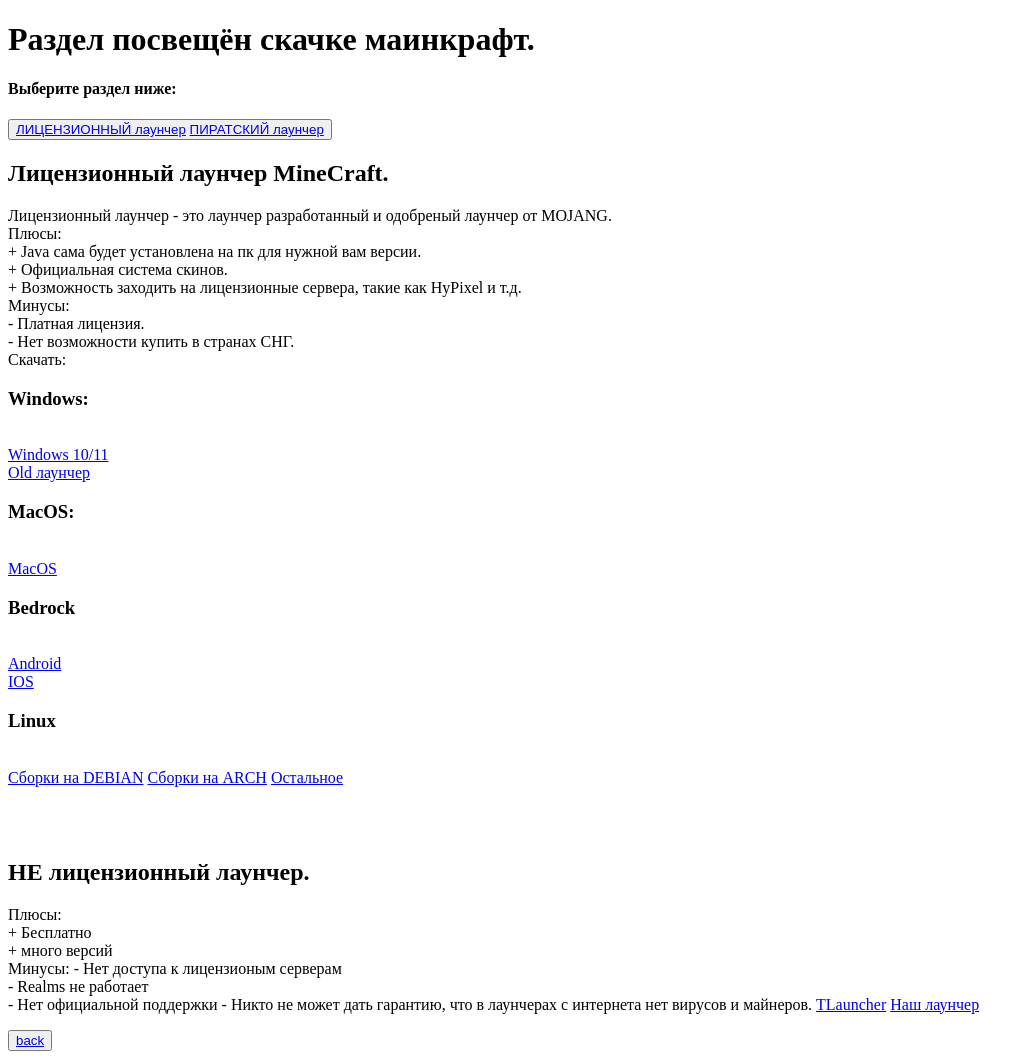
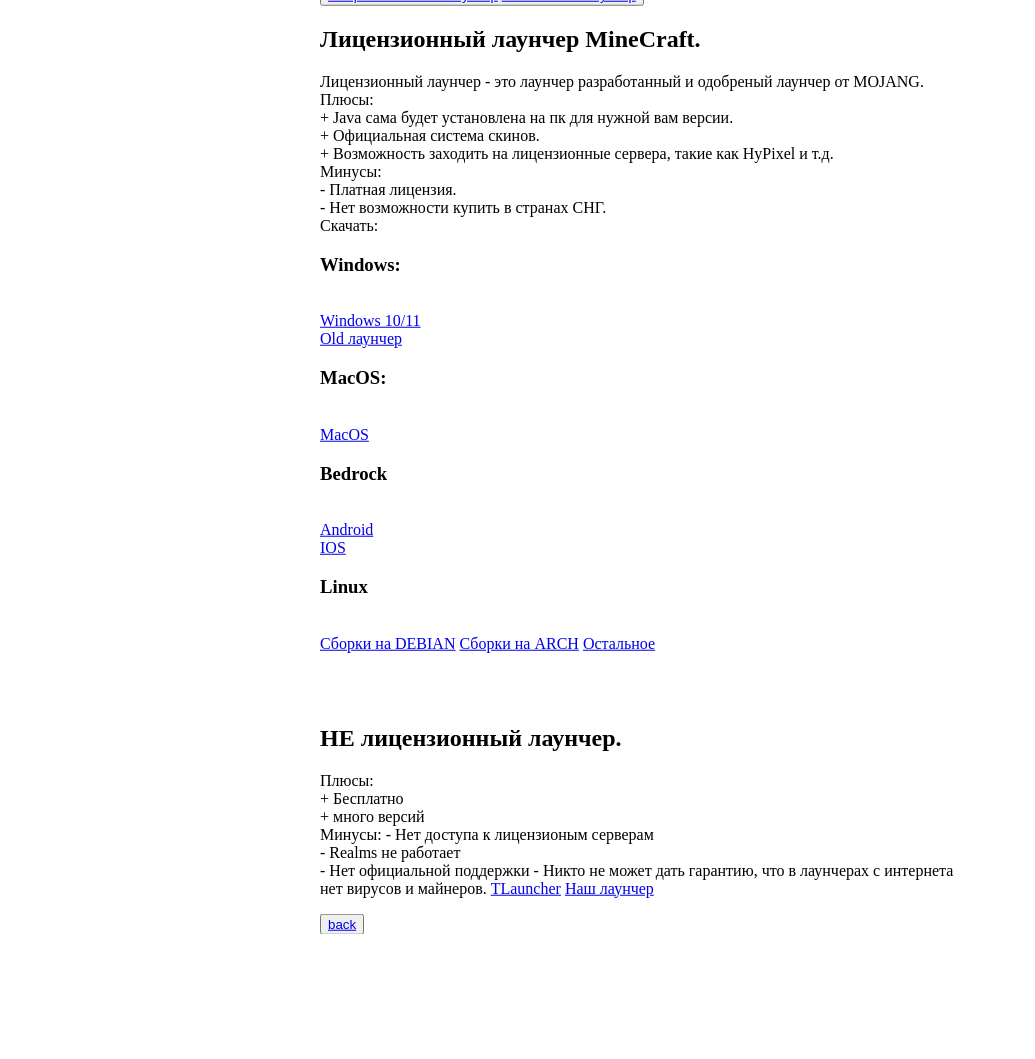
Before and after one commit to MaxiMax9055/Minecrafters_webresors, a Flask app: page /home in a window 1280 px wide. Shown: the whole page, without its empty margins (0-1035 px from the left). After the commit the page ends 934 px from the top, so only its background shows below. Run offline with Flask 3, Linux system fonts and the light colour scheme.

Commit message:
Update downloadm.html

```diff
--- a/templates/downloadm.html
+++ b/templates/downloadm.html
@@ -3,7 +3,22 @@
   <head>
     <title>Скачать маинкрафт.</title>
   </head>
+  <style>
+    .container{
+      position:absolute;
+      top:50%;
+      left: 50%;
+      transform: translate(-50%,-50%);
+  }
+    .over{
+      position:absolute;
+      top:50%;
+      left: 50%;
+      transform: translate(-50%,-50%);
+    }
+    </style>
 <body>
+<dif class="container">
 <h1>Раздел посвещён скачке маинкрафт.</h1>
 <h4>Выберите раздел ниже:</h4>
 <button>
@@ -54,5 +69,6 @@
 <button>
   <a href="/">back</a>
 </button>
+</dif>
 </body>
 </html>
```
